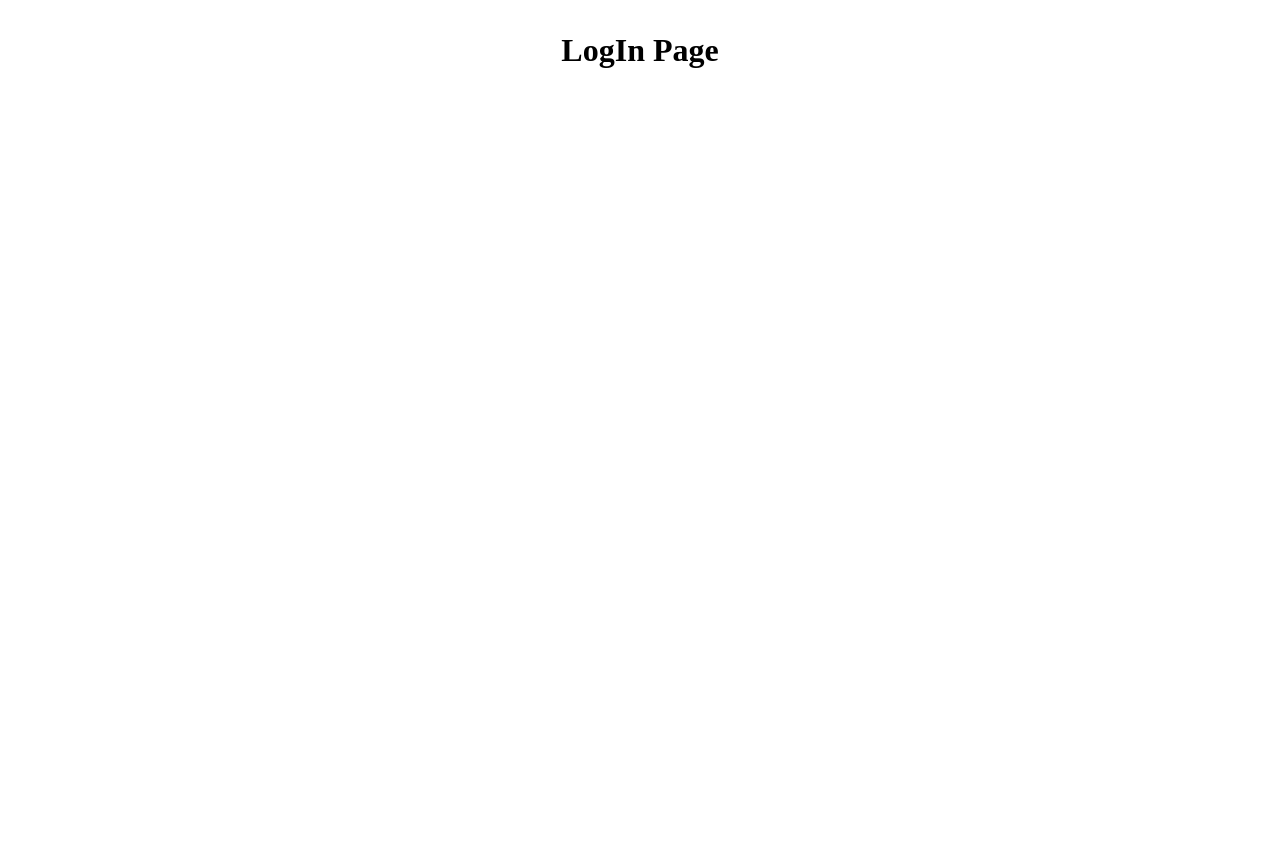
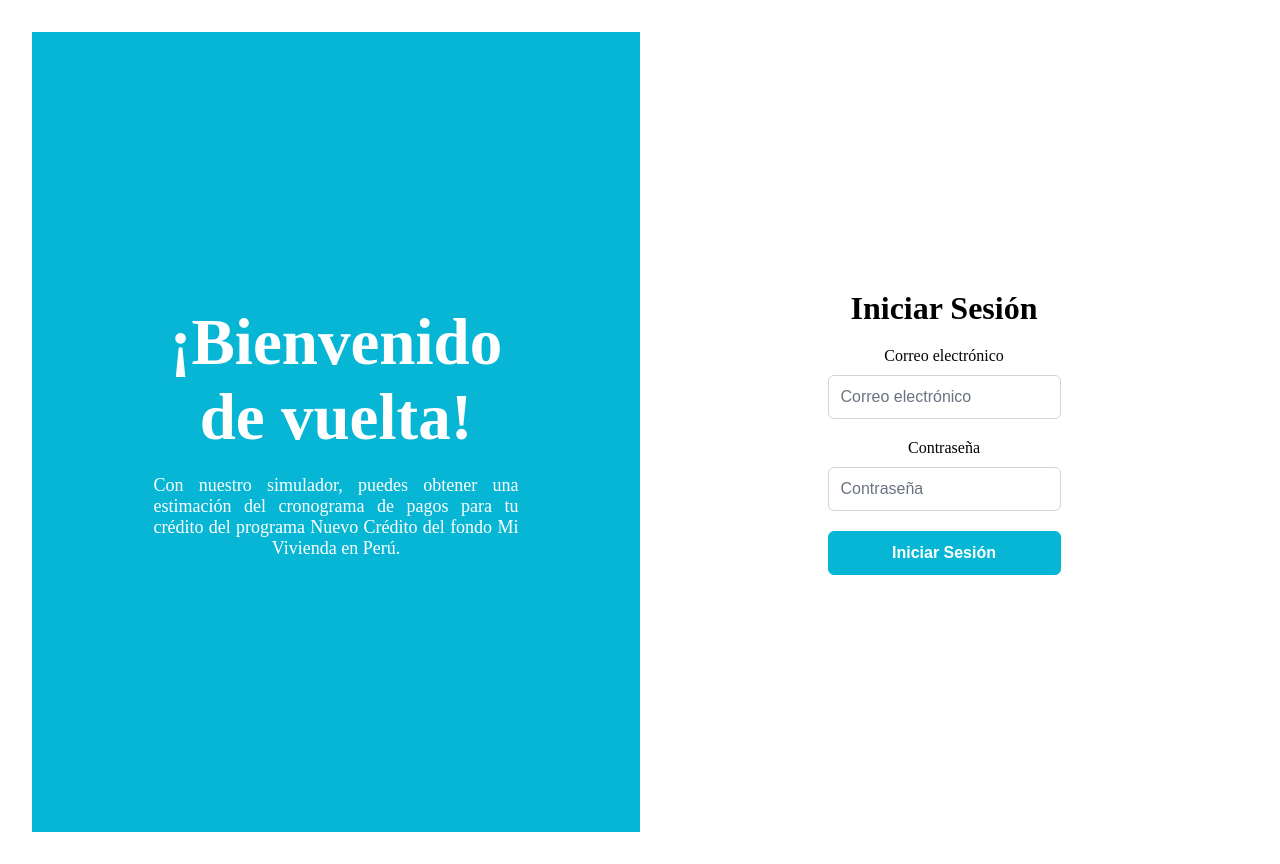
Before and after one commit to EUrbizagastegui/Simulador-Nuevo-Credito-Mi-Vivienda, a React (Vite) app: page /log-in in a window 1280 px wide. Before the commit the page ends 800 px from the top, so only its background shows below. Built offline with nearby package versions, Linux system fonts and the light colour scheme; a web font is replaced by a local one.

Commit message:
Creación de estilos del login y registro.

```diff
--- /dev/null
+++ b/src/components/label-input/LabelInput.css
@@ -0,0 +1,10 @@
+.label-input {
+    display: flex;
+    flex-direction: column;
+    justify-content: start;
+    align-items: start;
+    margin-bottom: 20px;
+}
+.label-input label {
+    margin-bottom: 10px;
+}
--- /dev/null
+++ b/src/components/label-input/LabelInput.jsx
@@ -0,0 +1,13 @@
+import './LabelInput.css'
+import { InputText } from 'primereact/inputtext';
+
+const LabelInput = ({ id, text, state, setState}) => {
+    return (
+        <div className='label-input'>
+            <label htmlFor={id}>{text}</label>
+            <InputText id={id} placeholder={text} value={state} onChange={(e) => setState(e.target.value)}/>
+        </div>
+    )
+}
+
+export default LabelInput
--- a/src/components/log-in/LogIn.css
+++ b/src/components/log-in/LogIn.css
@@ -0,0 +1,27 @@
+.log-in {
+    display: grid;
+    grid-template-columns: 1fr 1fr; /* Divide la pantalla en dos partes iguales */
+    height: 100dvh;
+}
+.log-in div {
+    display: grid;
+    place-content: center;
+}
+.log-in h1 {
+    text-align: center;
+    margin-bottom: 20px;
+}
+.log-in p {
+    color: white;
+    text-align: justify;
+    text-align-last: center;
+    font-size: 18px;
+}
+.log-in div:nth-child(1) {
+    background-color: #07b6d5;
+    padding-inline: 20%;
+}
+.log-in div:nth-child(1) h1 {
+    color: white;
+    font-size: 65px;
+}
--- a/src/components/log-in/LogIn.jsx
+++ b/src/components/log-in/LogIn.jsx
@@ -1,9 +1,30 @@
 import './LogIn.css'
+import { useState } from 'react';
+import LabelInput from '../label-input/LabelInput';
+import { Button } from 'primereact/button';
 
 const LogIn = () => {
+    const [email, setEmail] = useState('');
+    const [password, setPassword] = useState('');
+
+    const information = [
+        ['email', 'Correo electrónico', email, setEmail],
+        ['password', 'Contraseña', password, setPassword]
+    ]
+
     return (
-        <div>
-            <h1>LogIn Page</h1>
+        <div className='log-in'>
+            <div>
+                <h1>¡Bienvenido de vuelta!</h1>
+                <p>Con nuestro simulador, puedes obtener una estimación del cronograma de pagos para tu crédito del programa Nuevo Crédito del fondo Mi Vivienda en Perú.</p>
+            </div>
+            <div>
+                <h1>Iniciar Sesión</h1>
+                {information.map((info) =>
+                    <LabelInput key={info[0]} id={info[0]} text={info[1]} state={info[2]} setState={info[3]} />
+                )}
+                <Button label='Iniciar Sesión' />
+            </div>
         </div>
     )
 }
--- a/src/components/register/Register.css
+++ b/src/components/register/Register.css
@@ -0,0 +1,9 @@
+.register {
+    display: grid;
+    place-content: center;
+    height: 100dvh;
+}
+.register h1 {
+    text-align: center;
+    margin-bottom: 20px;
+}
--- a/src/components/register/Register.jsx
+++ b/src/components/register/Register.jsx
@@ -1,28 +1,27 @@
 import './Register.css'
 import { useState } from 'react';
-import { InputText } from 'primereact/inputtext';
+import LabelInput from '../label-input/LabelInput';
 import { Button } from 'primereact/button';
 
 const Register = () => {
     const [username, setUsername] = useState('');
+    const [email, setEmail] = useState('');
     const [password, setPassword] = useState('');
     const [repeatPassword, setRepeatPassword] = useState('');
 
+    const information = [
+        ['username', 'Nombre de usuario', username, setUsername],
+        ['email', 'Correo electrónico', email, setEmail],
+        ['password', 'Contraseña', password, setPassword],
+        ['repeatPassword', 'Repetir contraseña', repeatPassword, setRepeatPassword]
+    ]
+
     return (
-        <div>
+        <div className='register'>
             <h1>Registrarse</h1>
-            <span className='p-float-label'>
-                <InputText id='username' value={username} onChange={(e) => setUsername(e.target.value)}/>
-                <label htmlFor="username">Usuario</label>
-            </span>
-            <span className='p-float-label'>
-                <InputText id='password' value={password} onChange={(e) => setPassword(e.target.value)}/>
-                <label htmlFor="password">Contraseña</label>
-            </span>
-            <span className='p-float-label'>
-                <InputText id='username' value={repeatPassword} onChange={(e) => setRepeatPassword(e.target.value)}/>
-                <label htmlFor="repeatPassword">Repetir Contraseña</label>
-            </span>
+            {information.map((info) =>
+                <LabelInput key={info[0]} id={info[0]} text={info[1]} state={info[2]} setState={info[3]} />
+            )}
             <Button label='Registrarse' />
         </div>
     )
```
